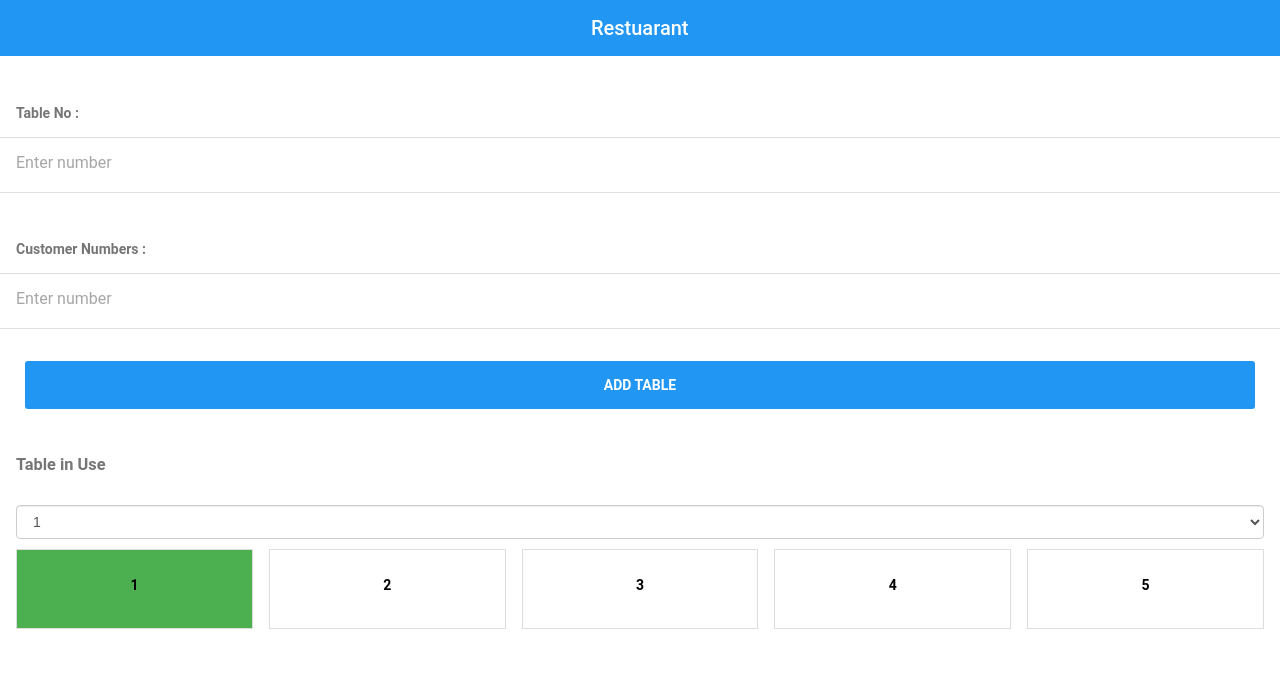
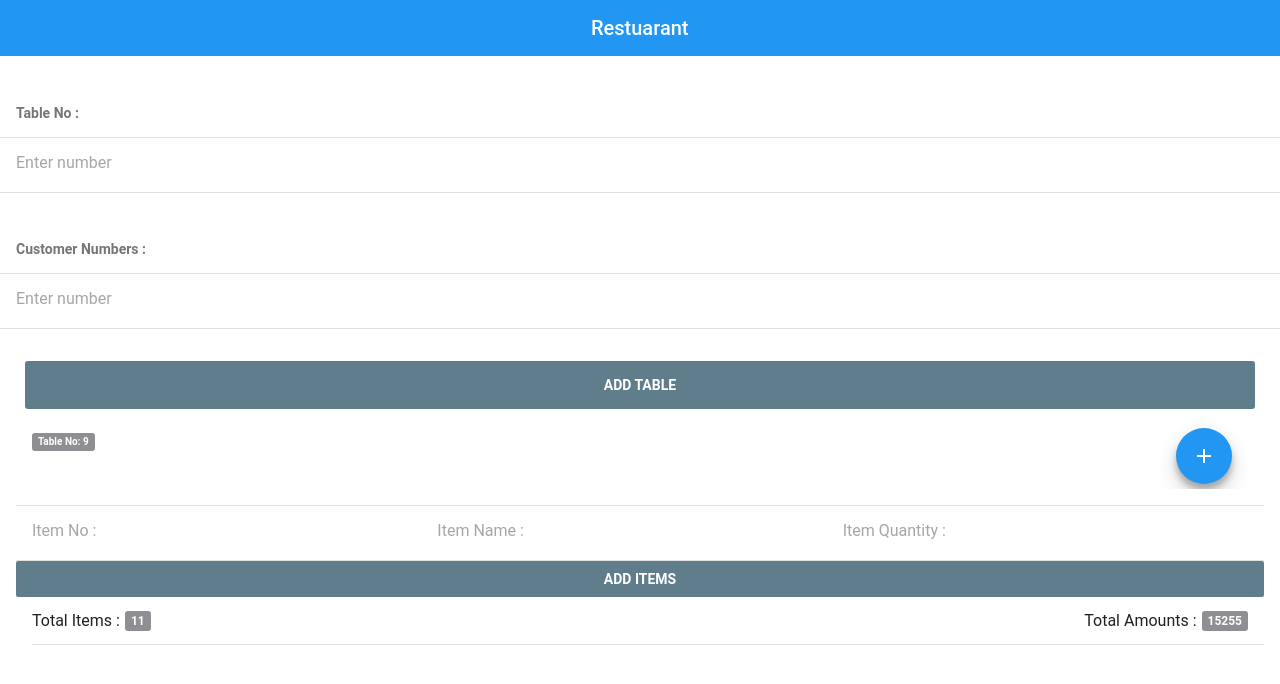
Before and after one commit to Nazarabbas226/Nazarabbas226.github.io, a plain HTML site: page resu-file/index.html in a window 1280 px wide. Drawn offline with Linux system fonts and the light colour scheme.

Commit message:
Update index.html

```diff
--- a/resu-file/index.html
+++ b/resu-file/index.html
@@ -89,29 +89,51 @@
 						</ul>
 					</div>
 
-					<a  href="#" style="color:#fff; margin:0px 25px;" class="button button-big  bg-blue"><b>Add Table</b>
+					<a  href="#" style="color:#fff; margin:0px 25px;" class="button button-big  bg-bluegray"><b>Add Table</b>
 					</a>
-					<div class="page-content">
-    <div class="content-block-title"><h3><b>Table in Use</b></h3></div>
-					<div class="content-block">
-					<div class="row">
-					<select class="form-control" name="Select1">
-				<option>1</option>
-				<option>2</option>
-				<option>3</option>
-				<option>4</option>
-				<option>5</option>
-			</select>
+      				      				<div class="content-block">
+      				<div class="list-block header-area">
+			<div class="content-block-title">
+				<span class="badge item-title"><b>Table No: 9</b></span>
+				<a href="#" style="position:relative!important; top:-5px; box-shadow:0px!important" class=" pull-right floating-button floating-button-to-popover open-popover bg-blue">
+    <i class="icon icon-plus "></i>
+  </a>				</div>
+
+			<ul>
+				<li>
+				<div class="item-content">
+					<div class="item-inner">
+						<div class="item-input">
+							<input placeholder="Item No :"  type="tel" />
+						</div>
+						<div class="item-input">
+							<input placeholder="Item Name :" type="text" />
+						</div>
+						<div class="item-input">
+							<input placeholder="Item Quantity :" type="tel" />
+						</div>
 					</div>
-      <div class="row">
-        <a href="form.html" class="col-20 col-border bg-green">1</a>
-        <div class="col-20 col-border">2</div>
-        <div class="col-20 col-border">3</div>
-        <div class="col-20 col-border">4</div>
-        <div class="col-20 col-border">5</div>
-      </div>
+				</div>
+				</li>
+			</ul>
+			<div class="button button-fill bg-bluegray"><b>Add items</b></div>
+			<div class="item-content">
+				<div class="item-inner">
+					<div class="col-50">
+						<div class="item-title">
+							Total Items :<b class="badge" style="font-size: 12px;  margin-left: 5px;">11</b></div>
+					</div>
+					<div class="col-50">
+						<div class="item-title">
+							Total Amounts :<b class="badge" style=" font-size: 12px; margin-left: 5px;">15255</b></div>
+					</div>
 				</div>
 			</div>
+		</div>
+
+					</div>
+
+
 		</div>
 		<!-- Bottom Toolbar-->
 			</div>
```
